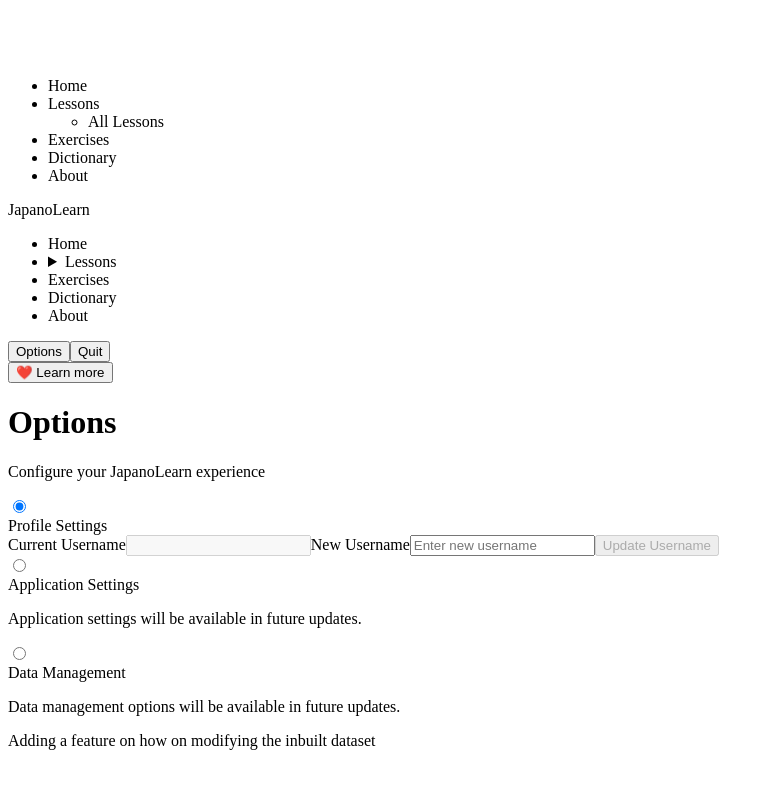
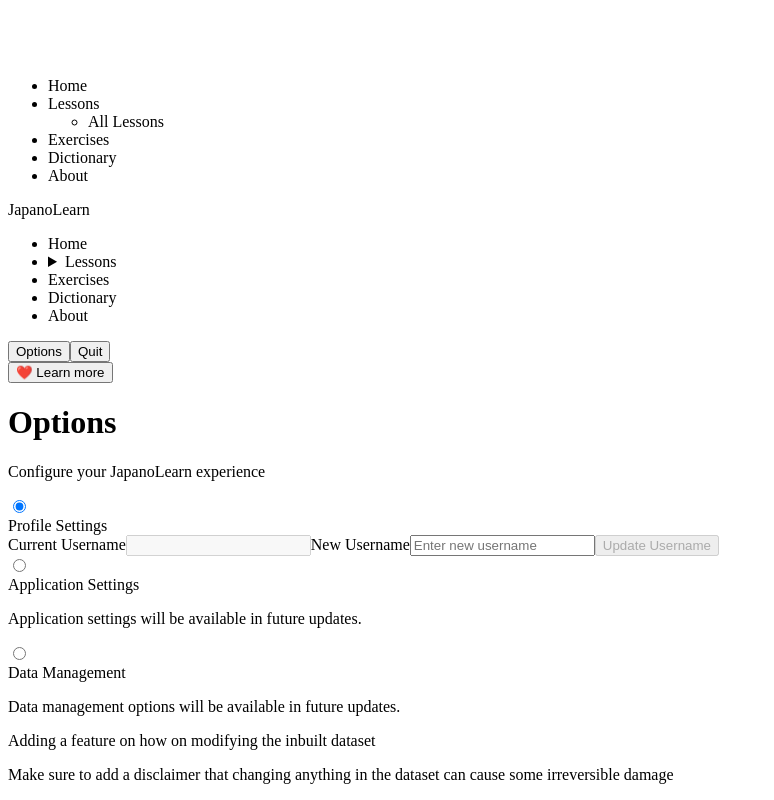
Before and after one commit to happygoluckycodeeditor/japanolearn-opensource, a React (Vite) app in the folder src/renderer/: page /options in a window 1280 px wide. Shown: the part 1215-2015 px from the top of the page, without its empty margins (0-774 px from the left). Before the commit the page ends 1981 px from the top, so only its background shows below. Built offline with nearby package versions, Linux system fonts and the light colour scheme.

Commit message:
Did some more research today as well

```diff
--- a/src/renderer/src/components/Options.tsx
+++ b/src/renderer/src/components/Options.tsx
@@ -120,6 +120,12 @@ const Options: React.FC = () => {
           <div className="collapse-content">
             <p className="text-sm">Data management options will be available in future updates.</p>
             <p className="text-sm">Adding a feature on how on modifying the inbuilt dataset</p>
+            <p className="text-sm">
+              <span>
+                Make sure to add a disclaimer that changing anything in the dataset can cause some
+                irreversible damage
+              </span>
+            </p>
           </div>
         </div>
       </div>
```
